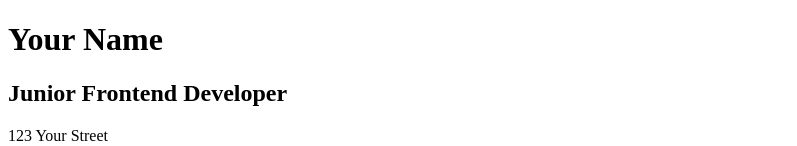
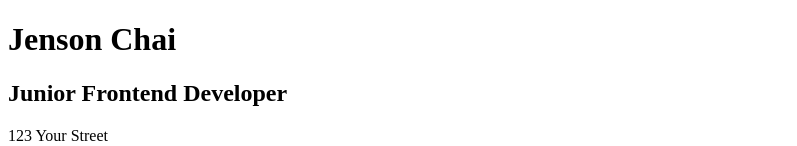
Before and after one commit to Mushy07/Roadmap-Project-Solutions, a plain HTML site: page Frontend Projects/01_Single-Page_CV/index.html in a window 1280 px wide. Shown: the top 146 px of the page, without its empty margins (0-797 px from the left). Drawn offline with Linux system fonts and the light colour scheme.

```diff
--- a/Frontend Projects/01_Single-Page_CV/index.html
+++ b/Frontend Projects/01_Single-Page_CV/index.html
@@ -9,7 +9,7 @@
 
 <body>
     <header>
-        <h1>Your Name</h1>
+        <h1>Jenson Chai</h1>
     </header>
     <section>
         <h2>Junior Frontend Developer</h2>
```
Also changed, not shown: 2 other files.
